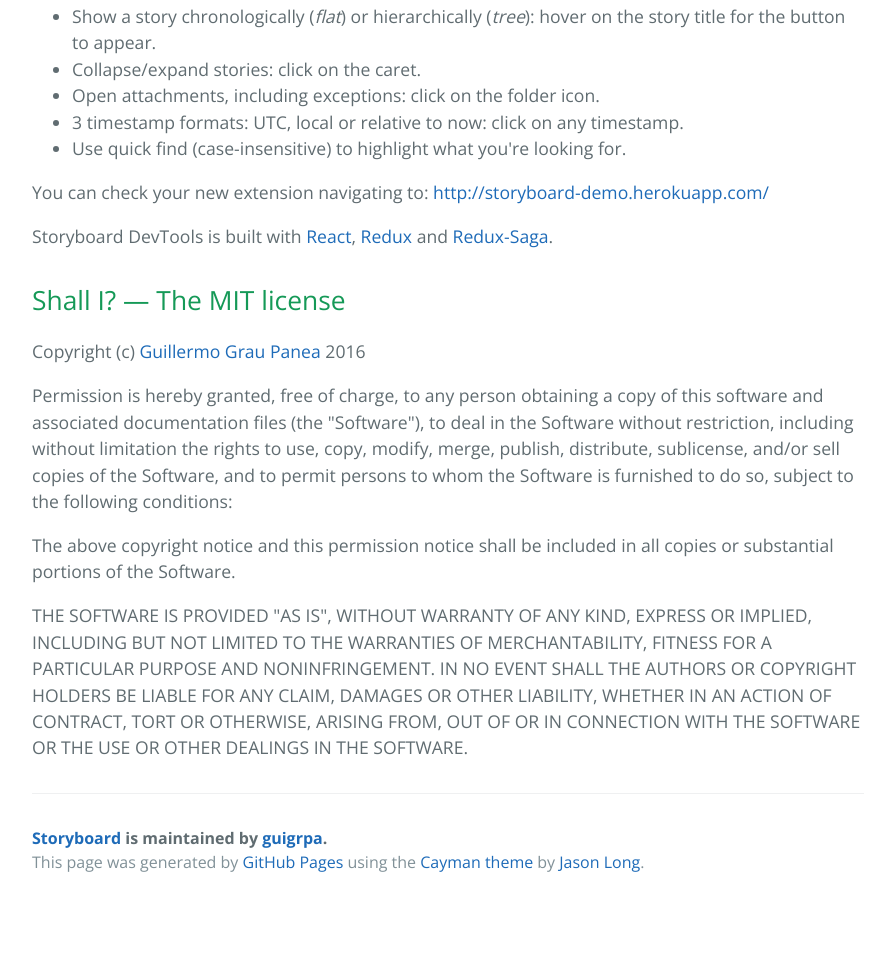
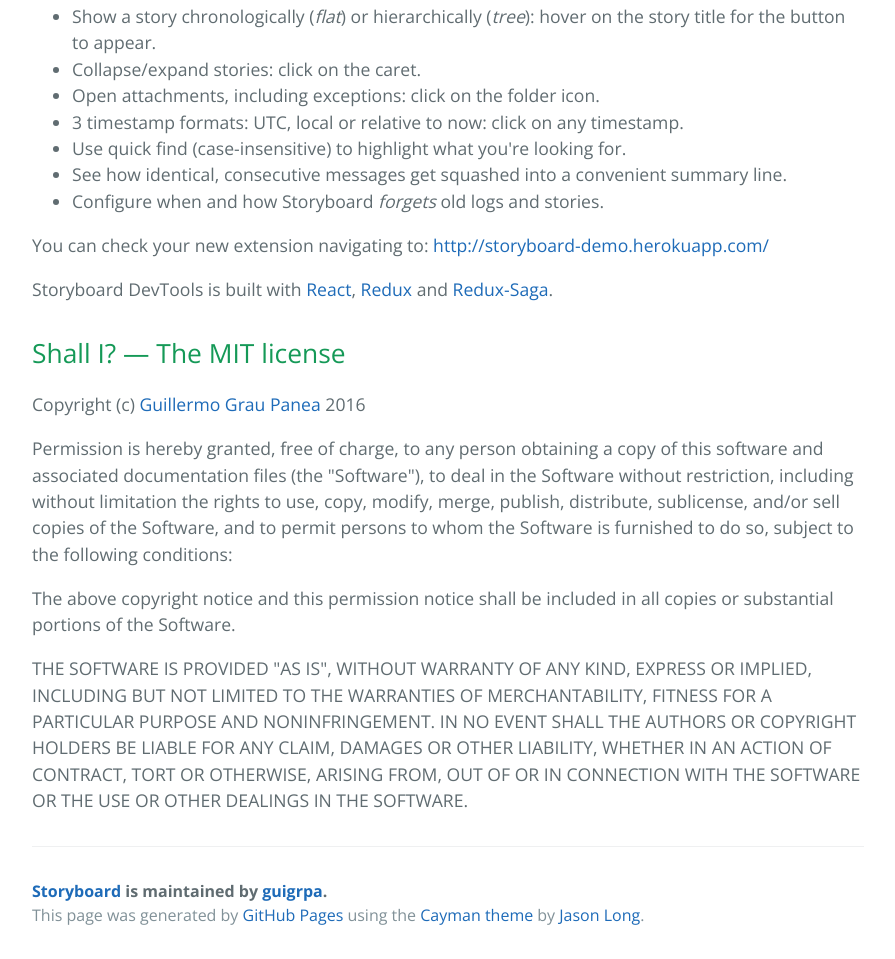
Before and after one commit to guigrpa/storyboard, a plain HTML site: page index.html in a window 1280 px wide. Shown: the part 8632-9591 px from the top of the page, without its empty margins (192-1087 px from the left). Before the commit the page ends 9538 px from the top, so only its background shows below. Drawn offline with nearby package versions, Linux system fonts and the light colour scheme.

```diff
--- a/index.html
+++ b/index.html
@@ -307,6 +307,8 @@
 <li>Open attachments, including exceptions: click on the folder icon.</li>
 <li>3 timestamp formats: UTC, local or relative to now: click on any timestamp.</li>
 <li>Use quick find (case-insensitive) to highlight what you're looking for.</li>
+<li>See how identical, consecutive messages get squashed into a convenient summary line.</li>
+<li>Configure when and how Storyboard <em>forgets</em> old logs and stories.</li>
 </ul>
 
 <p>You can check your new extension navigating to: <a href="http://storyboard-demo.herokuapp.com/">http://storyboard-demo.herokuapp.com/</a></p>
```
Also changed, not shown: params.json (+1 -1 lines).
